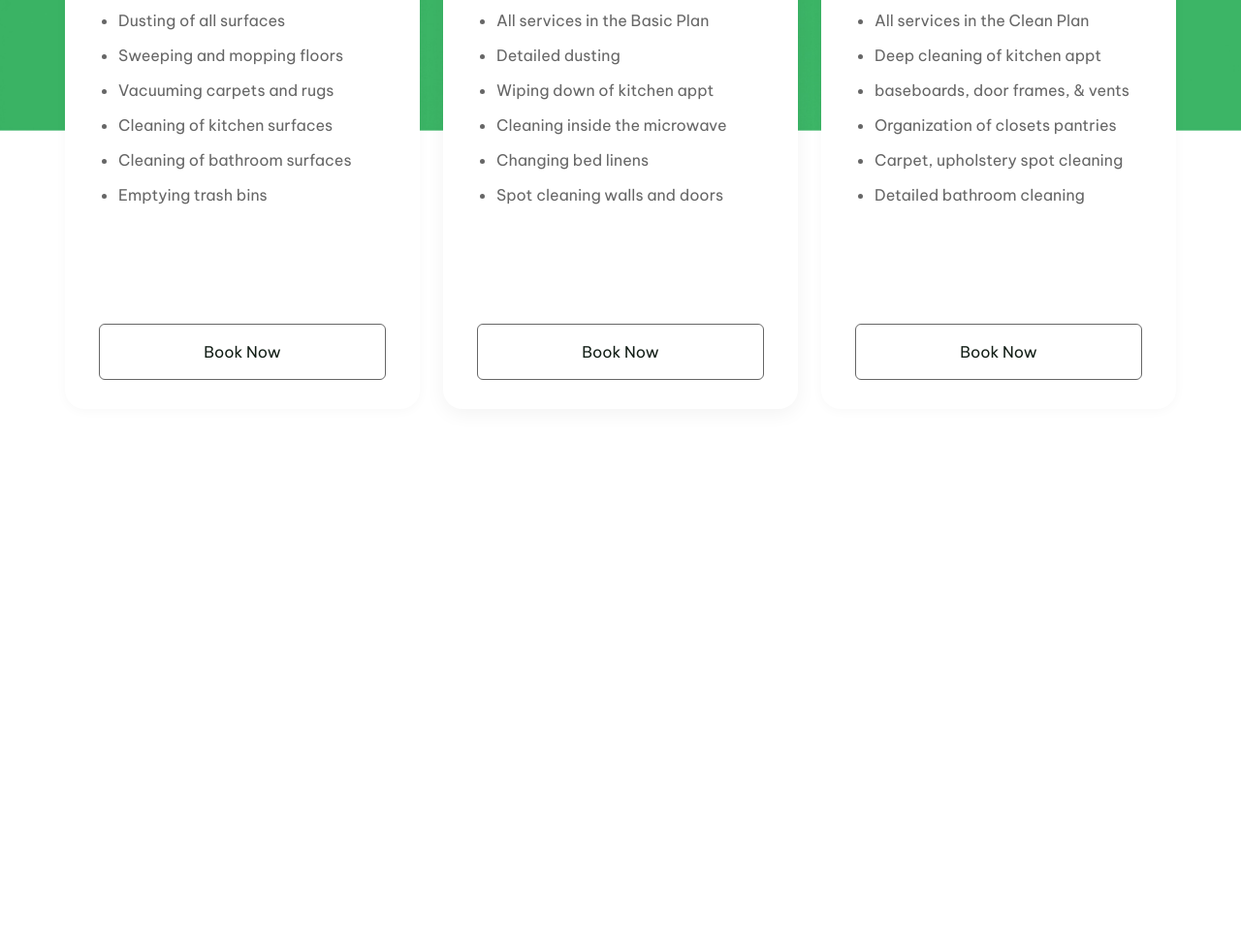
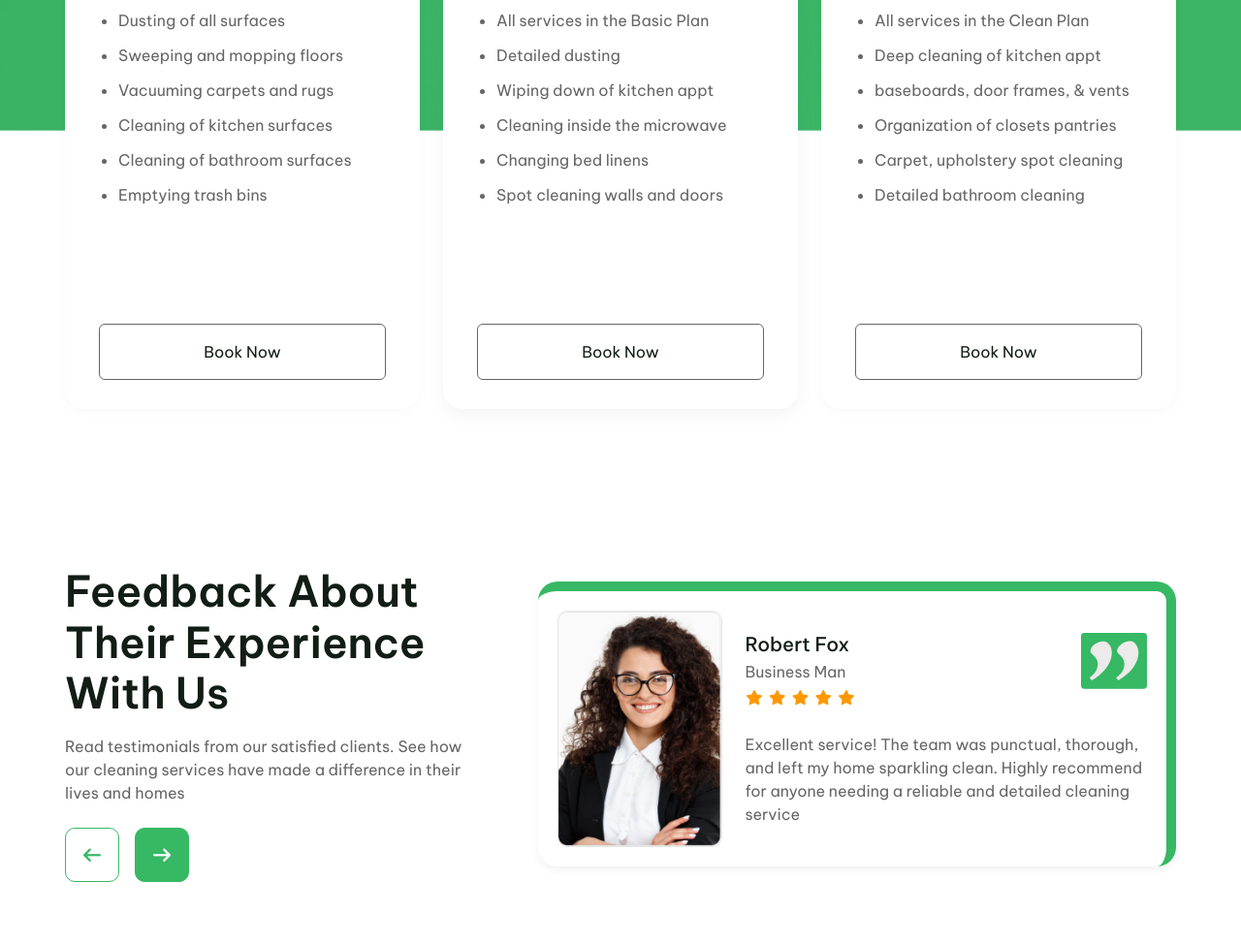
Before and after one commit to faysal-mahamud/procleaning-services, a plain HTML site: page index.html in a window 1280 px wide. Shown: the part 4266-5240 px from the top of the page at 97% size. Before the commit the page ends 4786 px from the top, so only its background shows below. Drawn offline with Linux system fonts and the light colour scheme.

Commit message:
testimonial

```diff
--- a/css/style.css
+++ b/css/style.css
@@ -686,3 +686,127 @@ body {
   padding: 16px;
 }
 /* Pricing part end */
+
+/* Testimonials part start */
+.testimonials-section {
+  padding: 64px 0;
+}
+
+.testimonials-row {
+  align-items: center;
+  justify-content: space-between;
+  --bs-gutter-x: 24px;
+  --bs-gutter-y: 24px;
+}
+
+.testimonial-heading {
+  margin-bottom: 16px;
+}
+
+.testimonial-sub-desc {
+  max-width: 420px;
+  margin-bottom: 24px;
+}
+
+.testimonial-arrows {
+  display: flex;
+  gap: 16px;
+}
+
+.arrow-btn {
+  width: 56px;
+  height: 56px;
+  border-radius: 10px;
+  display: inline-flex;
+  align-items: center;
+  justify-content: center;
+  font-size: 18px;
+  transition: 0.3s;
+}
+
+.arrow-outline {
+  background-color: #FFFFFF;
+  border: 1px solid #36B864;
+  color: #36B864;
+}
+
+.arrow-outline:hover {
+  background-color: #36B864;
+  color: #FFFFFF;
+}
+
+.arrow-solid {
+  background-color: #36B864;
+  border: 1px solid #36B864;
+  color: #FFFFFF;
+}
+
+.arrow-solid:hover {
+  background-color: #2ca055;
+}
+
+.testimonial-card {
+  background-color: #FFFFFF;
+  border-radius: 20px;
+  border: none;
+  border-top: 10px solid #36B864;
+  border-right: 10px solid #36B864;
+  box-shadow: 0 4px 10px rgba(0, 0, 0, 0.05);
+  padding: 20px;
+  display: flex;
+  align-items: center;
+  gap: 24px;
+}
+
+.testimonial-photo {
+  width: 170px;
+  height: 244px;
+  object-fit: cover;
+  border-radius: 10px;
+  border: 1px solid #E6E6E6;
+  flex-shrink: 0;
+}
+
+.testimonial-content {
+  flex: 1;
+}
+
+.testimonial-card-top {
+  display: flex;
+  justify-content: space-between;
+  align-items: flex-start;
+  gap: 8px;
+}
+
+.testimonial-card .stars-row {
+  margin-top: 8px;
+}
+
+.testimonial-name {
+  font-size: 20px;
+  font-weight: 500;
+  color: #111D15;
+  margin-bottom: 4px;
+}
+
+.testimonial-role {
+  font-size: 16px;
+  font-weight: 400;
+  color: #666666;
+  margin: 0;
+}
+
+.quote-badge-icon {
+  width: 68px;
+  height: auto;
+  flex-shrink: 0;
+}
+
+.testimonial-quote {
+  font-size: 16px;
+  font-weight: 400;
+  line-height: 24px;
+  color: #666666;
+  margin: 14px 0 0;
+}
+/* Testimonials part end */
--- a/index.html
+++ b/index.html
@@ -319,6 +319,46 @@
   </section>
   <!-- Pricing part end -->
 
+  <!-- Testimonials part start -->
+  <section id="testimonials" class="testimonials-section">
+    <div class="container custom-container">
+      <div class="row testimonials-row">
+        <div class="col-lg-5">
+          <h2 class="section-heading testimonial-heading">Feedback About Their Experience With Us</h2>
+          <p class="section-sub-desc testimonial-sub-desc">Read testimonials from our satisfied clients. See how our cleaning services have made a difference in their lives and homes</p>
+          <div class="testimonial-arrows">
+            <button type="button" class="arrow-btn arrow-outline">
+              <i class="fa-solid fa-arrow-left"></i>
+            </button>
+            <button type="button" class="arrow-btn arrow-solid">
+              <i class="fa-solid fa-arrow-right"></i>
+            </button>
+          </div>
+        </div>
+
+        <div class="col-lg-7">
+          <div class="testimonial-card">
+            <img src="images/testimonial-robert.jpg" alt="Robert Fox" class="testimonial-photo">
+            <div class="testimonial-content">
+              <div class="testimonial-card-top">
+                <div>
+                  <h3 class="testimonial-name">Robert Fox</h3>
+                  <p class="testimonial-role">Business Man</p>
+                  <div class="stars-row">
+                    <i class="fa-solid fa-star"></i><i class="fa-solid fa-star"></i><i class="fa-solid fa-star"></i><i class="fa-solid fa-star"></i><i class="fa-solid fa-star"></i>
+                  </div>
+                </div>
+                <img src="images/icon-quote.svg" alt="quote" class="quote-badge-icon">
+              </div>
+              <p class="testimonial-quote">Excellent service! The team was punctual, thorough, and left my home sparkling clean. Highly recommend for anyone needing a reliable and detailed cleaning service</p>
+            </div>
+          </div>
+        </div>
+      </div>
+    </div>
+  </section>
+  <!-- Testimonials part end -->
+
 
   <script src="js/bootstrap.bundle.min.js"></script>
 </body>
```
